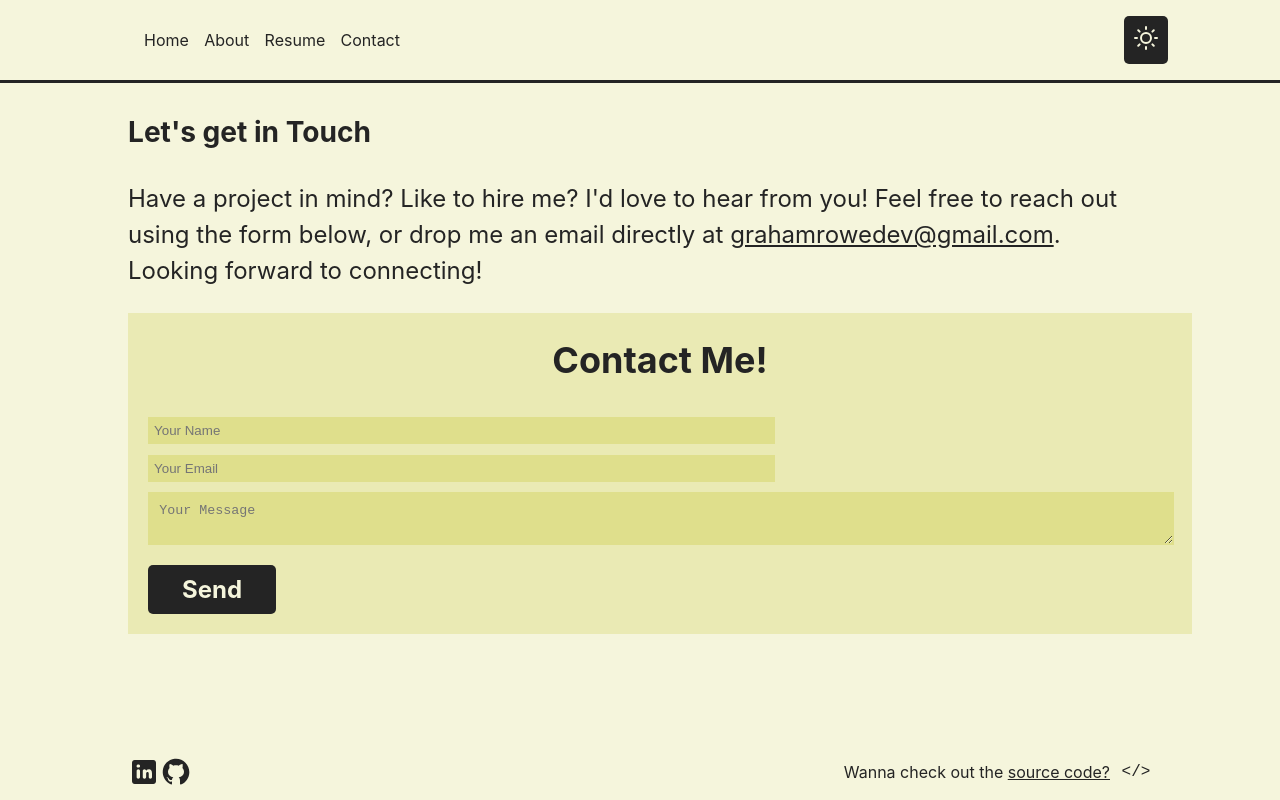
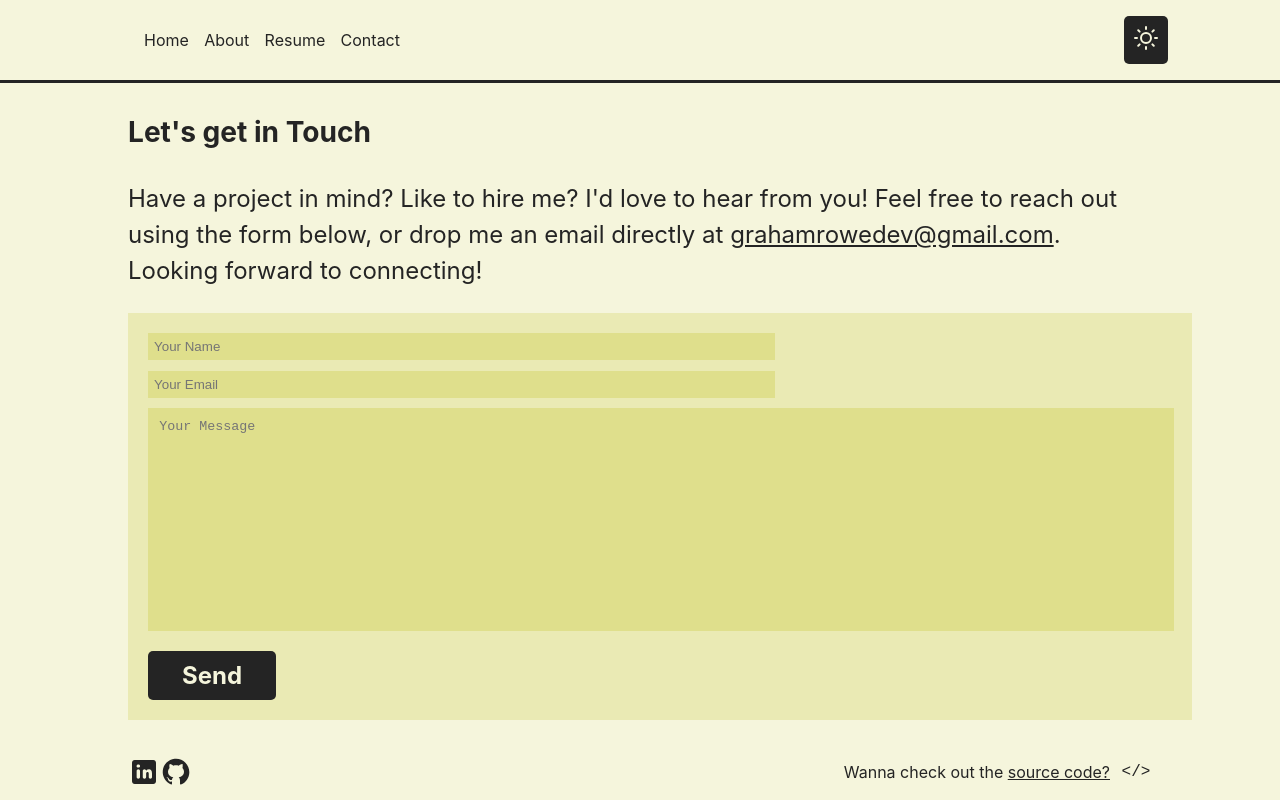
Before and after one commit to grrowe/grahamrowe.dev-ts, a React (Vite) app: page /contact in a window 1280 px wide. Shown: the top 800 px of the page. Built offline with nearby package versions, Linux system fonts and the light colour scheme.

Commit message:
adjust css for contact form, more darkmode css changes

```diff
--- a/src/index.css
+++ b/src/index.css
@@ -13,6 +13,11 @@
   text-rendering: optimizeLegibility;
   -webkit-font-smoothing: antialiased;
   -moz-osx-font-smoothing: grayscale;
+}
+
+::selection {
+  background: var(--text-color);
+  color: var(--bg-color);
 }
 
 body {
--- a/src/ui/components/contactForm.tsx
+++ b/src/ui/components/contactForm.tsx
@@ -59,7 +59,7 @@ const ContactForm = () => {
 
   return (
     <div>
-      <h2>Contact Me!</h2>
+      {/* <h2>Contact Me!</h2> */}
       {!sent ? (
         <form onSubmit={handleSubmit}>
           <div className="inputWrapper">
--- a/src/ui/contact/contact.css
+++ b/src/ui/contact/contact.css
@@ -52,6 +52,8 @@
   background-color: var(--input);
   color: var(--text-color);
   margin-bottom: 1%;
+  height: 25vh;
+  resize: none;
 }
 
 .contactForm input:focus,
--- a/src/ui/footer/footer.css
+++ b/src/ui/footer/footer.css
@@ -5,7 +5,7 @@
   bottom: 0;
   left: 50;
   width: 100vw;
-  margin-top: 50vh;
+  /* margin-top: 50vh; */
   z-index: 1;
   background-color: var(--bg-color);
 }
--- a/src/ui/home/home.css
+++ b/src/ui/home/home.css
@@ -1,7 +1,7 @@
 #home-header {
     display: flex;
     flex-direction: column;
-    padding-top: 25vh;
+    padding-top: 20vh;
     height: 10vh;
     max-height: fit-content;
 }
```
